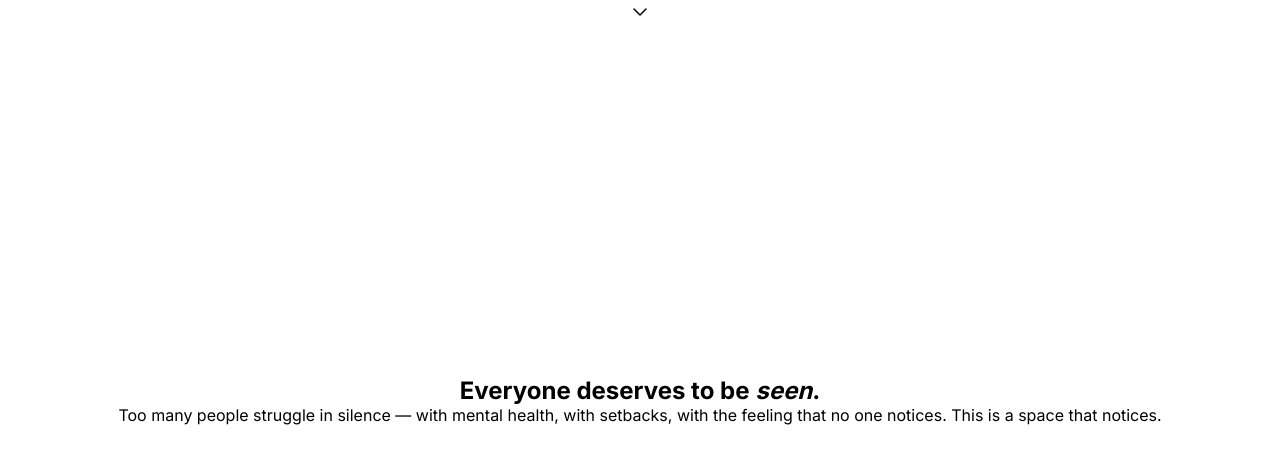
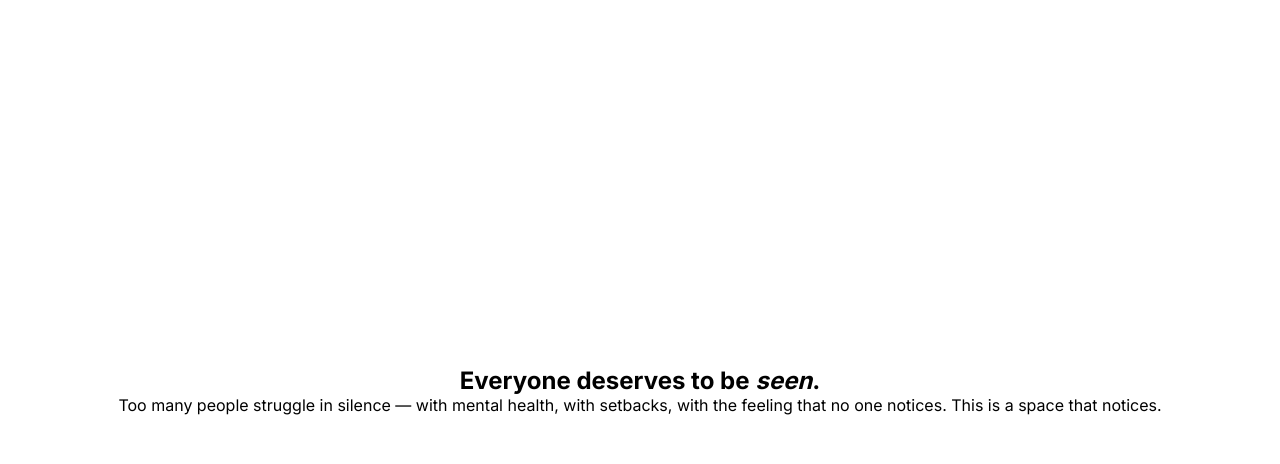
Before and after one commit to johnkevinwallace/seen-site, a Next.js app: page / in a window 1280 px wide. Shown: the top 464 px of the page. Built offline with nearby package versions, Linux system fonts and the light colour scheme.

Commit message:
v1: initial site - snap scroll, scroll hint, WTM section, deployed to production

```diff
--- a/app/globals.css
+++ b/app/globals.css
@@ -1,6 +1,24 @@
 @tailwind base;
 @tailwind components;
 @tailwind utilities;
+
+@keyframes fadeScroll {
+  0% {
+    opacity: 0;
+  }
+  15% {
+    opacity: 0.8;
+  }
+  35% {
+    opacity: 0.8;
+  }
+  50% {
+    opacity: 0;
+  }
+  100% {
+    opacity: 0;
+  }
+}
 
 * {
   margin: 0;
--- a/app/page.tsx
+++ b/app/page.tsx
@@ -3,41 +3,29 @@
 import { useState, useEffect } from "react";
 
 export default function Home() {
-  const [section, setSection] = useState(0);
-  const totalSections = 5;
+  const [scrolled, setScrolled] = useState(false);
+  const [showHint, setShowHint] = useState(false);
 
   useEffect(() => {
     const main = document.querySelector("main");
     if (!main) return;
-    const observer = new IntersectionObserver(
-      (entries) => {
-        entries.forEach((entry) => {
-          if (entry.isIntersecting) {
-            const index = Array.from(main.children).indexOf(entry.target);
-            setSection(index);
-          }
-        });
-      },
-      { root: main, threshold: 0.5 }
-    );
-    Array.from(main.children).forEach((child) => observer.observe(child));
-    return () => observer.disconnect();
+    const onScroll = () => setScrolled(main.scrollTop > 50);
+    main.addEventListener("scroll", onScroll, { passive: true });
+    return () => main.removeEventListener("scroll", onScroll);
+  }, []);
+
+  useEffect(() => {
+    const timer = setTimeout(() => setShowHint(true), 8000);
+    return () => clearTimeout(timer);
   }, []);
 
   return (
     <>
-      {section < totalSections - 1 && (
-        <div className="fixed bottom-8 left-1/2 -translate-x-1/2 pointer-events-none z-10">
-          <svg xmlns="http://www.w3.org/2000/svg" width="24" height="24" viewBox="0 0 24 24" fill="none" stroke="currentColor" strokeWidth="1.5" strokeLinecap="round" strokeLinejoin="round" className="text-stone-700 animate-bounce">
-            <path d="m6 9 6 6 6-6" />
-          </svg>
-        </div>
-      )}
       <main className="h-screen overflow-y-scroll snap-y snap-mandatory">
         {/* Hero */}
         <section className="h-screen snap-start flex items-center justify-center px-6 text-center">
           <div>
-            <h1 className="text-5xl md:text-7xl font-bold tracking-tight mb-6">
+            <h1 className="text-5xl md:text-7xl font-bold tracking-tight mb-8">
               Everyone deserves to be{" "}
               <span className="italic text-amber-400">seen</span>.
             </h1>
@@ -46,22 +34,27 @@ export default function Home() {
               setbacks, with the feeling that no one notices. This is a space that
               notices.
             </p>
+            <div
+              className={`mt-16 flex justify-center transition-opacity duration-700 ${scrolled || !showHint ? "opacity-0" : "opacity-0 animate-[fadeScroll_10s_ease-in-out_infinite]"}`}
+            >
+              <span className="text-stone-600 text-xs uppercase tracking-[0.2em]">Scroll down</span>
+            </div>
           </div>
         </section>
 
         {/* Mission / Vision / Values */}
         <section id="mission" className="h-screen snap-start flex items-center justify-center px-6 text-center">
-          <div className="max-w-4xl w-full grid md:grid-cols-3 gap-12">
+          <div className="max-w-4xl w-full grid md:grid-cols-3 gap-20">
             <div>
-              <h2 className="text-sm uppercase tracking-[0.2em] text-amber-400 mb-4">Mission</h2>
+              <h2 className="text-sm uppercase tracking-[0.2em] text-amber-400 mb-6">Mission</h2>
               <p className="text-lg text-stone-300 leading-relaxed">Help those struggling with their mental health to be seen.</p>
             </div>
             <div>
-              <h2 className="text-sm uppercase tracking-[0.2em] text-amber-400 mb-4">Vision</h2>
+              <h2 className="text-sm uppercase tracking-[0.2em] text-amber-400 mb-6">Vision</h2>
               <p className="text-lg text-stone-300 leading-relaxed">Become a prominent voice in the mental health advocacy space.</p>
             </div>
             <div>
-              <h2 className="text-sm uppercase tracking-[0.2em] text-amber-400 mb-4">Values</h2>
+              <h2 className="text-sm uppercase tracking-[0.2em] text-amber-400 mb-6">Values</h2>
               <p className="text-lg text-stone-300 leading-relaxed">Compassion. Respect. Support.</p>
             </div>
           </div>
@@ -71,9 +64,14 @@ export default function Home() {
         <section id="why" className="h-screen snap-start flex items-center justify-center px-6 text-center">
           <div className="max-w-2xl w-full">
             <h2 className="text-sm uppercase tracking-[0.2em] text-stone-500 mb-8">Why This Matters</h2>
-            <div className="space-y-6 text-stone-400 leading-relaxed">
-              <p>I&apos;ve lived it. ADHD. Bipolar 1. The cycle of starting strong, crashing hard, and rebuilding from scratch. The comparison trap — watching everyone else move forward while you&apos;re just trying to stand up.</p>
-              <p>I don&apos;t have a degree in psychology. I&apos;m not a therapist. But I know what it&apos;s like to fight your own brain and still show up the next day. And I know that being seen — truly seen, not judged, not fixed, just acknowledged — is where recovery starts.</p>
+            <div className="space-y-6 text-stone-400 leading-loose">
+              <p><span className="font-semibold text-stone-200">I live it.</span></p>
+              <p>ADHD. Bipolar 1.</p>
+              <p>The cycle of starting strong, crashing hard, and rebuilding from scratch.</p>
+              <p>The comparison trap — watching everyone else move forward while you&apos;re just trying to stand up.</p>
+              <p>I don&apos;t have a degree in psychology. I&apos;m not a therapist.</p>
+              <p>But I know what it&apos;s like to fight your own brain and still show up the next day.</p>
+              <p>And I know that being seen — truly seen, not judged, not fixed, just acknowledged — is where recovery starts.</p>
               <p>This isn&apos;t about having all the answers. It&apos;s about making sure no one has to struggle alone in the dark.</p>
             </div>
           </div>
@@ -83,7 +81,7 @@ export default function Home() {
         <section id="coming" className="h-screen snap-start flex items-center justify-center px-6 text-center">
           <div className="max-w-2xl w-full">
             <h2 className="text-sm uppercase tracking-[0.2em] text-stone-500 mb-8">What&apos;s Coming</h2>
-            <ul className="space-y-5 text-stone-400">
+            <ul className="space-y-8 text-stone-400">
               <li>→ Tools and systems for building stability when motivation fails</li>
               <li>→ Honest writing about the real experience of mental health recovery</li>
               <li>→ A community where people support each other without judgment</li>
@@ -99,10 +97,10 @@ export default function Home() {
               alt="John Kevin Wallace"
               width={230}
               height={230}
-              className="rounded-full object-cover mb-4 border border-stone-700 mx-auto"
+              className="rounded-full object-cover mb-6 border border-stone-700 mx-auto"
             />
-            <p className="text-stone-500 text-sm mb-1">John Kevin Wallace</p>
-            <p className="text-stone-600 text-xs uppercase tracking-[0.2em] mb-4">Lived experience. Real advocacy.</p>
+            <p className="text-stone-500 text-sm mb-2">John Kevin Wallace</p>
+            <p className="text-stone-600 text-xs uppercase tracking-[0.2em] mb-6">Lived experience. Real advocacy.</p>
             <p className="text-stone-600 text-sm">Seen — because everyone deserves to be.</p>
           </div>
         </footer>
```
